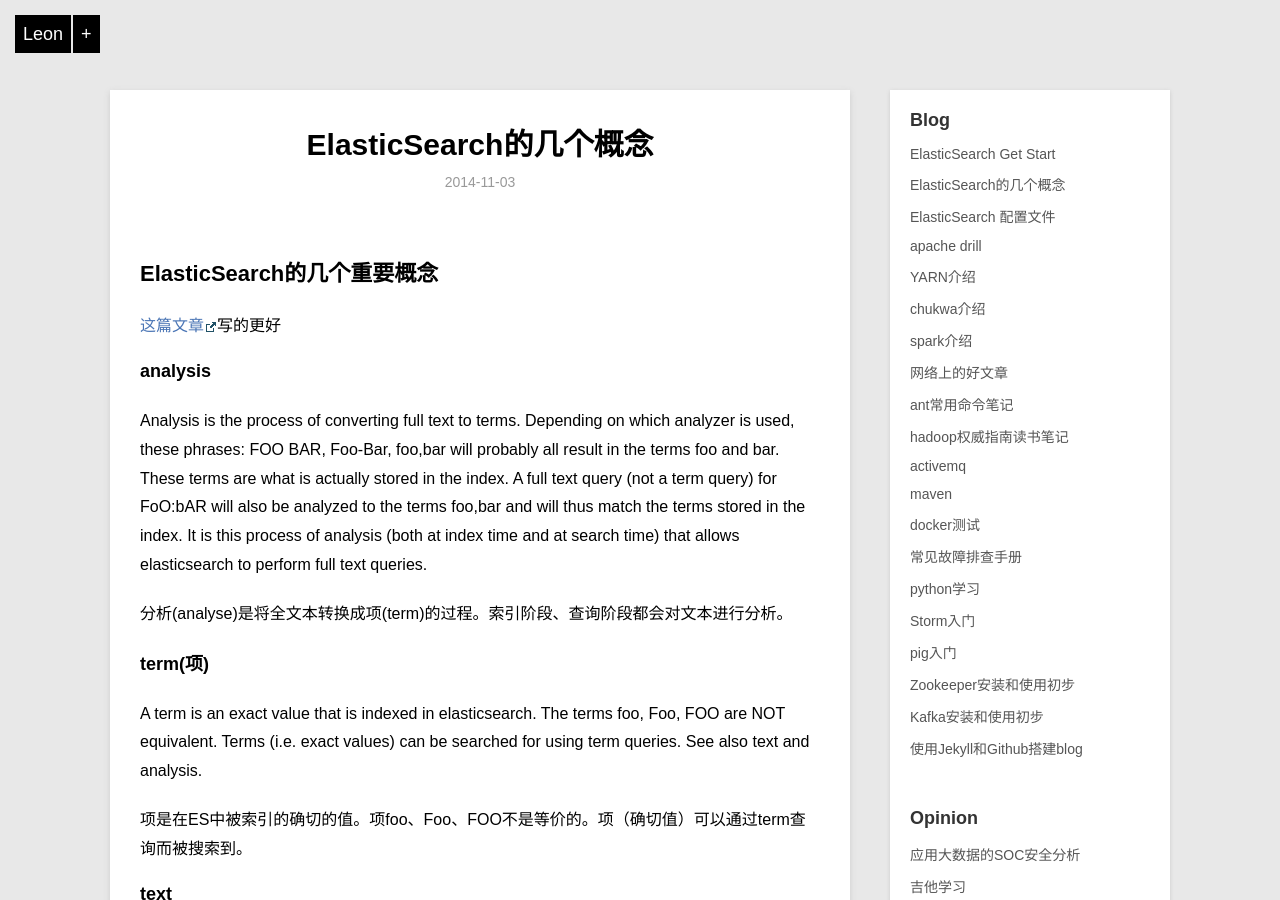
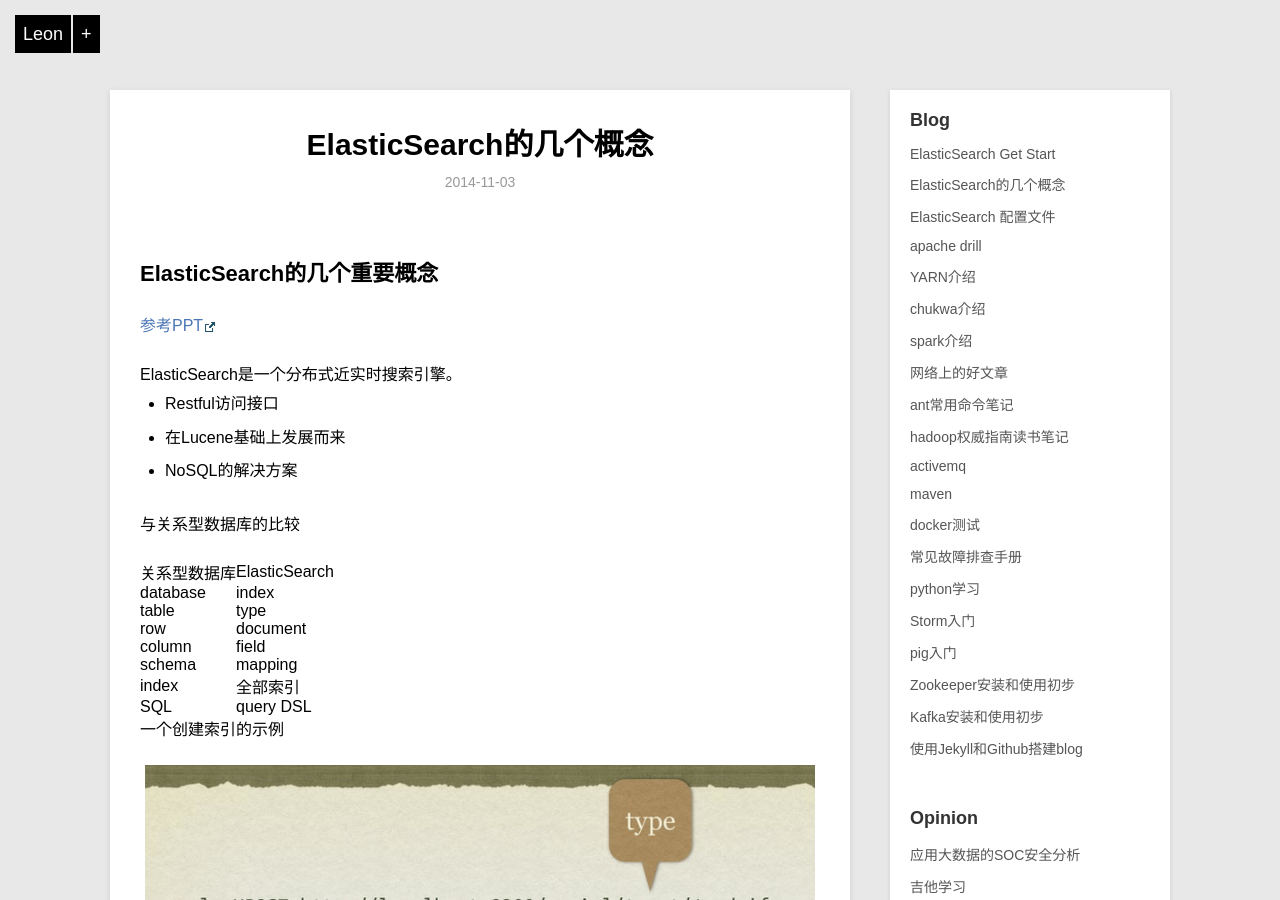
Before and after one commit to moreorless/moreorless.github.io, a Jekyll site: the page built from _posts/blog/2014-11-03-elasticsearch_overview.md, in a window 1280 px wide and 900 px high. Built offline with Jekyll 4.4.1, drawn with Linux system fonts in a browser that asks for light colours; Markdown is read by kramdown in place of the engine named in the settings.

Commit message:
增加参考PPT

```diff
--- a/_posts/blog/2014-11-03-elasticsearch_overview.md
+++ b/_posts/blog/2014-11-03-elasticsearch_overview.md
@@ -1,11 +1,60 @@
 ---
 layout: post
 title: ElasticSearch的几个概念
-description:
+description: ElasticSearch的一些基本概念
 category: blog
 ---
 
 ## ElasticSearch的几个重要概念
+
+[参考PPT](../../download/elasticsearch/elasticsearch-intro.pdf)
+
+ElasticSearch是一个分布式近实时搜索引擎。
+
+* Restful访问接口
+* 在Lucene基础上发展而来
+* NoSQL的解决方案
+
+与关系型数据库的比较
+<table>
+<thead>
+<tr><th>关系型数据库</th><th>ElasticSearch</th></tr>
+</thead>
+<tbody>
+	<tr>
+        <td>database</td>
+        <td>index</td>
+	</tr>
+	<tr>
+        <td>table</td>
+        <td>type</td>
+	</tr>
+	<tr>
+        <td>row</td>
+        <td>document</td>
+	</tr>
+	<tr>
+        <td>column</td>
+        <td>field</td>
+	</tr>
+	<tr>
+        <td>schema</td>
+        <td>mapping</td>
+	</tr>
+	<tr>
+        <td>index</td>
+        <td>全部索引</td>
+	</tr>
+	<tr>
+        <td>SQL</td>
+        <td>query DSL</td>
+	</tr>
+</tbody>
+</table>
+
+一个创建索引的示例
+
+![一个创建索引的示例](../../images/blog/elasticsearch/es_index.png)
 
 [这篇文章](http://www.jianshu.com/p/492d4311ed04)写的更好
 
```
Also changed, not shown: images/blog/elasticsearch/es_index.png (added), 1 other file.
